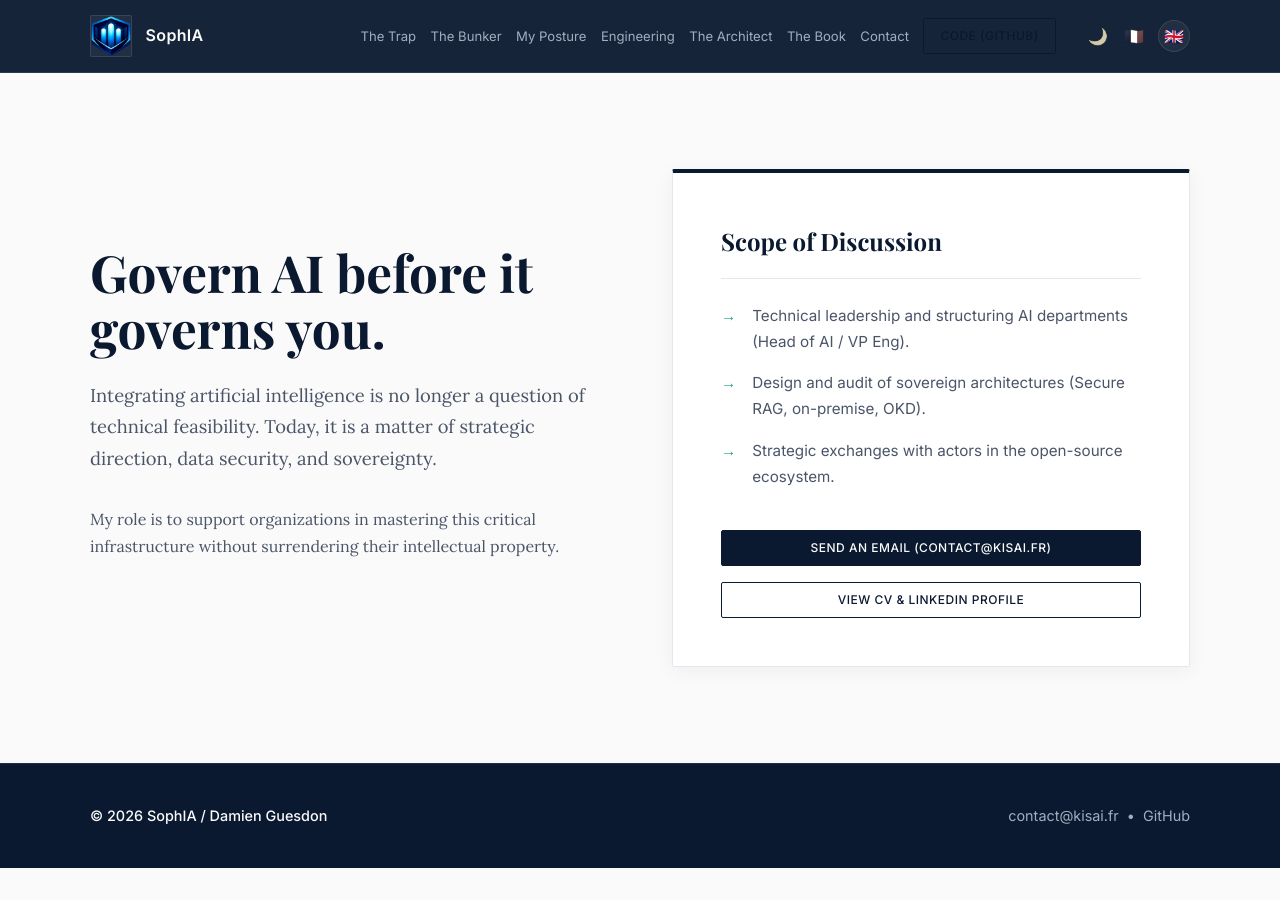
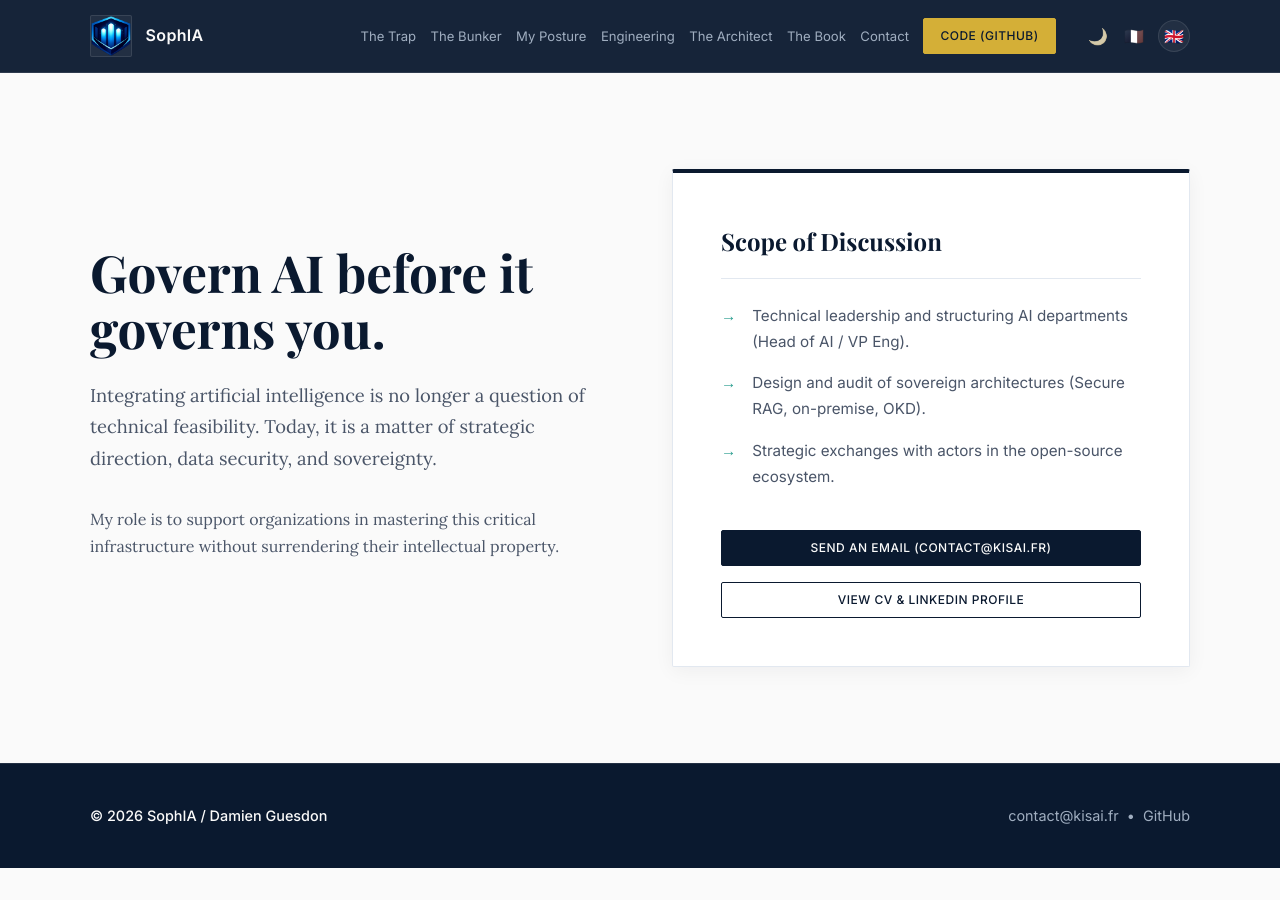
Before and after one commit to Kisai-DG-SLU/SophIA, a Jekyll site: the page built from contact.html, in a window 1280 px wide. Built offline with Jekyll 4.4.1, drawn with Linux system fonts in a browser that asks for light colours.

Commit message:
fix: topbar .btn-secondary avec !important pour toutes les pages

```diff
--- a/_includes/head.html
+++ b/_includes/head.html
@@ -82,6 +82,7 @@
     .nav-links { display: flex; align-items: center; gap: 0.9rem; color: var(--text-dark-muted); font-size: 0.82rem; flex-wrap: wrap; }
     .nav-links a:hover, .nav-links a.active { color: var(--text-dark); }
     .nav-links a.active { border-bottom: 2px solid var(--accent-gold); padding-bottom: 2px; }
+    .topbar .btn-secondary { background: var(--accent-gold) !important; color: #0A192F !important; border-color: var(--accent-gold) !important; }
 
     /* Controls */
     .controls-wrapper { display: flex; align-items: center; gap: 0.25rem; margin-left: 0.75rem; }
@@ -106,14 +107,14 @@
       background: transparent; color: var(--accent-gold); border-color: var(--accent-gold);
     }
     .btn-secondary:hover {
+      background: var(--accent-gold); color: var(--bg-dark); border-color: var(--accent-gold);
+    }
 
     .topbar .btn-secondary {
       background: var(--accent-gold); color: #0A192F; border-color: var(--accent-gold);
     }
     .topbar .btn-secondary:hover {
       background: #b8972e;
-    }
-      background: var(--accent-gold); color: var(--bg-dark); border-color: var(--accent-gold);
     }
 @media (max-width: 980px) {
       .hero-grid, .grid-3, .grid-2 { grid-template-columns: 1fr; }
```
